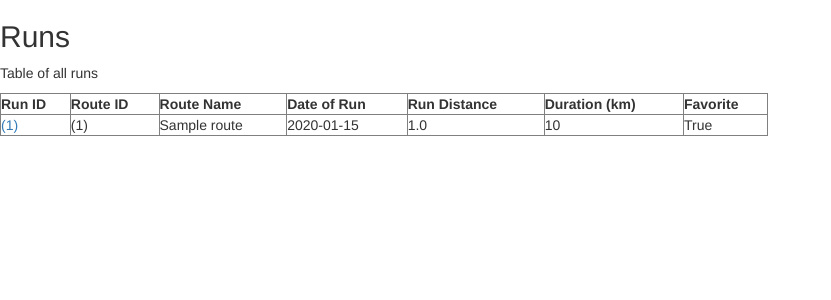
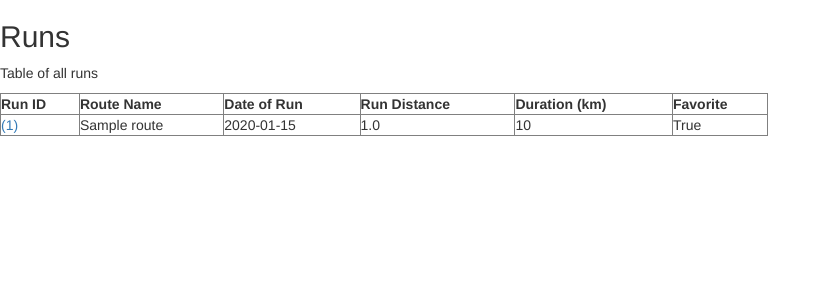
Before and after one commit to bekkam/hackbright-project, a Flask app: page /runs in a window 1280 px wide. Shown: the part 52-352 px from the top of the page, without its empty margins (0-831 px from the left). Run offline with Flask 2, Linux system fonts and the light colour scheme; tables that the repository leaves empty hold one stand-in row (values such as "Sample post"); some libraries are stand-ins or nearby versions.

Commit message:
Comment out code for rendering table via js for now

```diff
--- a/server.py
+++ b/server.py
@@ -80,20 +80,20 @@ def route_list():
 
 
 # ################ new code #######################
-@app.route("/get-all-routes.json")
-def route_list_json():
-    """JSON information about saved routes."""
+# @app.route("/get-all-routes.json")
+# def route_list_json():
+#     """JSON information about saved routes."""
 
-    rows = {}
-    routes = Route.query.all()
-    # return render_template("route_list.html", routes=routes)
+#     rows = {}
+#     routes = Route.query.all()
+#     # return render_template("route_list.html", routes=routes)
 
-    for route in routes:
-        rows[route.route_id] = {"route_name": route.route_name, "add_date": route.add_date, "route_distance": route.route_distance, "favorite": route.favorite}
+#     for route in routes:
+#         rows[route.route_id] = {"route_name": route.route_name, "add_date": route.add_date, "route_distance": route.route_distance, "favorite": route.favorite}
 
-    return jsonify(rows)
+#     return jsonify(rows)
 
-# ####################################
+# # ####################################
 
 
 @app.route("/routes/<int:route_id>")
--- a/templates/run_list.html
+++ b/templates/run_list.html
@@ -11,7 +11,6 @@
     <table border="1" style="width:60%">
         <tr>
         <th>Run ID</th>
-        <th>Route ID</th>
         <th>Route Name</th>
         <th>Date of Run</th>
         <th>Run Distance</th>
@@ -22,7 +21,6 @@
         {% for run, route in ran_routes %}
           <tr>
               <td> <a href="/runs/{{ run.run_id }}">({{ run.run_id }}) </td>
-              <td> ({{ route.route_id }})
               <td> {{ route.route_name }}
               <td> {{ run.run_date }}
               <td> {{ route.route_distance }}
@@ -32,6 +30,3 @@
         {% endfor %}
     </table>
 {% endblock %}
-
-
-{{ route.route_name}}
```
